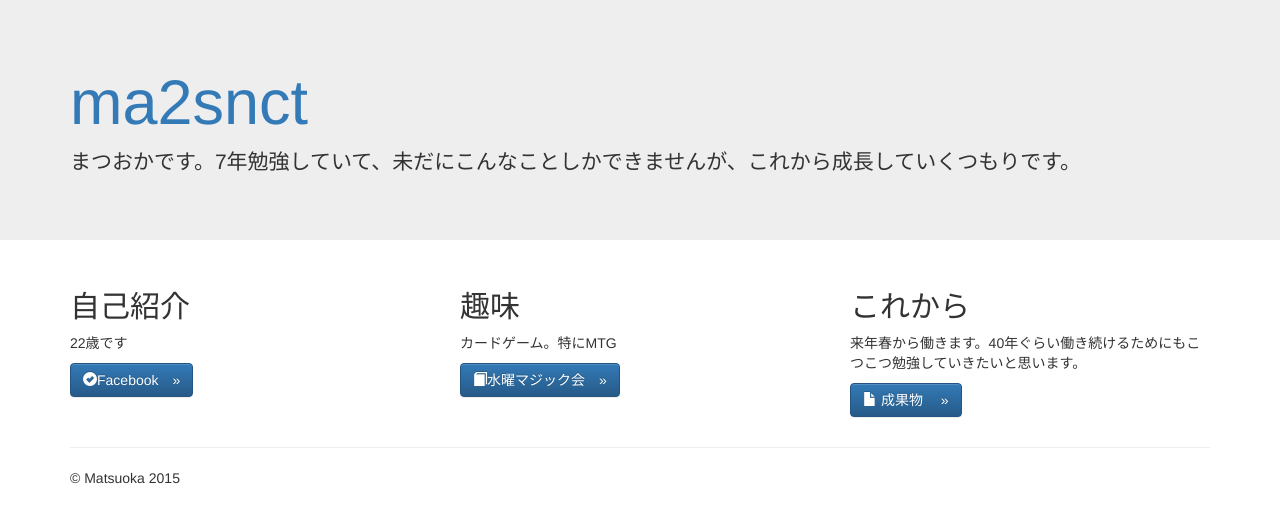
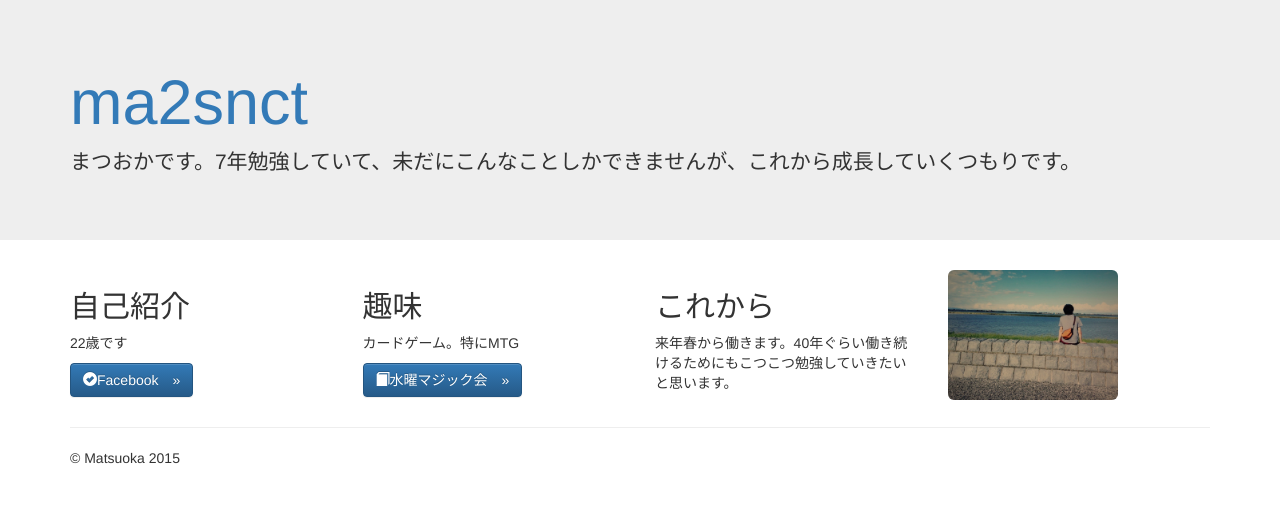
Before and after one commit to ma2snct/ma2snct.github.io, a plain HTML site: page index.html in a window 1280 px wide. Drawn offline with nearby package versions, Linux system fonts and the light colour scheme.

Commit message:
画像追加。ぼでー４分割

```diff
--- a/index.html
+++ b/index.html
@@ -65,24 +65,27 @@
     <div class="container">
       <!-- Example row of columns -->
       <div class="row">
-        <div class="col-md-4">
+        <div class="col-md-3">
           <h2>自己紹介</h2>
           <p>22歳です</p>
           <p><a class="btn btn-primary" href="https://www.facebook.com/ryuji.matsuoka.52" role="button">
             <i class="glyphicon glyphicon-ok-sign"></i>Facebook　&raquo;</a></p>
         </div>
-        <div class="col-md-4">
+        <div class="col-md-3">
           <h2>趣味</h2>
           <p>カードゲーム。特にMTG</p>
           <p><a class="btn btn-primary" href="./mtg-wed.html" role="button">
             <i class="glyphicon glyphicon-book"></i>水曜マジック会　&raquo;</a></p>
        </div>
-        <div class="col-md-4">
+        <div class="col-md-3">
           <h2>これから</h2>
           <p>来年春から働きます。40年ぐらい働き続けるためにもこつこつ勉強していきたいと思います。</p>
-          <p><a class="btn btn-primary" href="#" role="button">
+          <!--<p><a class="btn btn-primary" href="#" role="button">
             <i class="glyphicon glyphicon-file"></i>
-              成果物　 &raquo;</a></p>
+              成果物　 &raquo;</a></p> -->
+        </div>
+        <div class="col-md-3">
+          <img src="./img/back.JPG" class="img-rounded" height="130" width="170">
         </div>
       </div>
 
```
